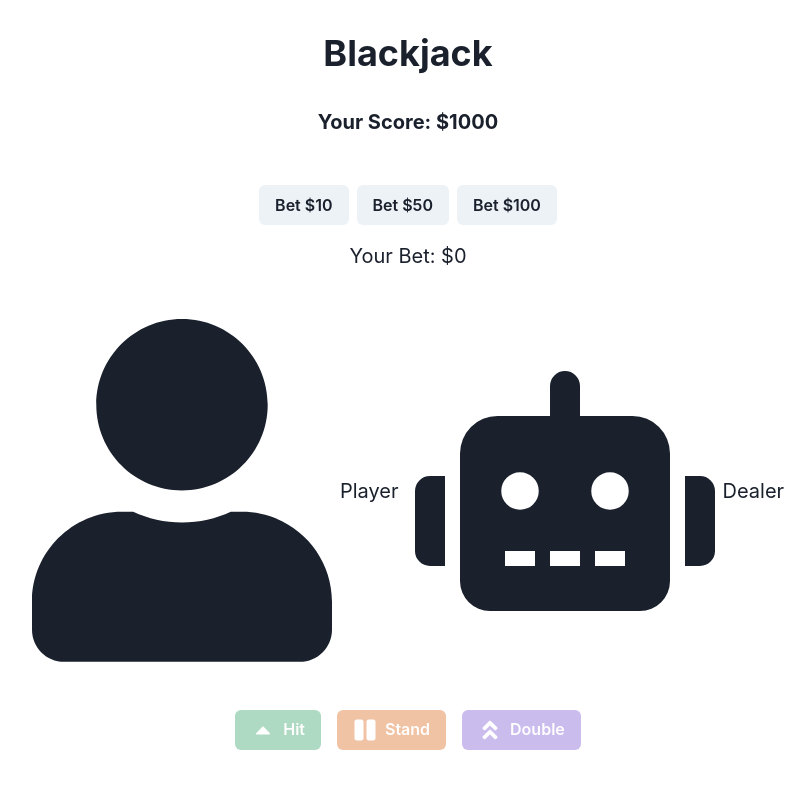
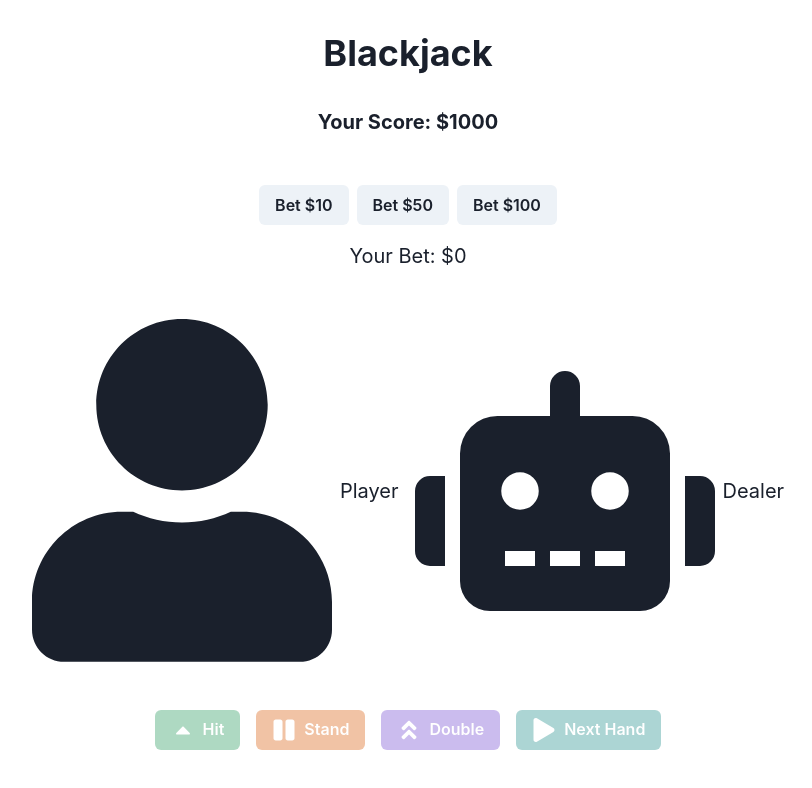
Before and after one commit to GPT-Engineer-App/blackjack-buddy, a React (Vite) app: page / in a window 1280 px wide. Shown: the top 788 px of the page, without its empty margins (232-1044 px from the left). Built offline with nearby package versions, Linux system fonts and the light colour scheme.

Commit message:
There should still be one "next hand" button, just not two of them. Please restore one "next hand" button with the appropriate functionality
The "Next Hand" button has been restored with the appropriate functionality to reset the game for a new hand without resetting the scores.

```diff
--- a/src/pages/Index.jsx
+++ b/src/pages/Index.jsx
@@ -287,6 +287,9 @@ const Index = () => {
         <Button leftIcon={<FaAngleDoubleUp size="1.5em" />} colorScheme="purple" onClick={handleDouble} isDisabled={!isPlayerTurn || isGameOver || currentBet === 0 || playerHand.length > 2}>
           Double
         </Button>
+        <Button leftIcon={<FaPlay size="1.5em" />} colorScheme="teal" onClick={handleNextHand} isDisabled={!isGameOver}>
+          Next Hand
+        </Button>
       </HStack>
 
       {isBlackjack(playerHand) && !isGameOver && (
```
